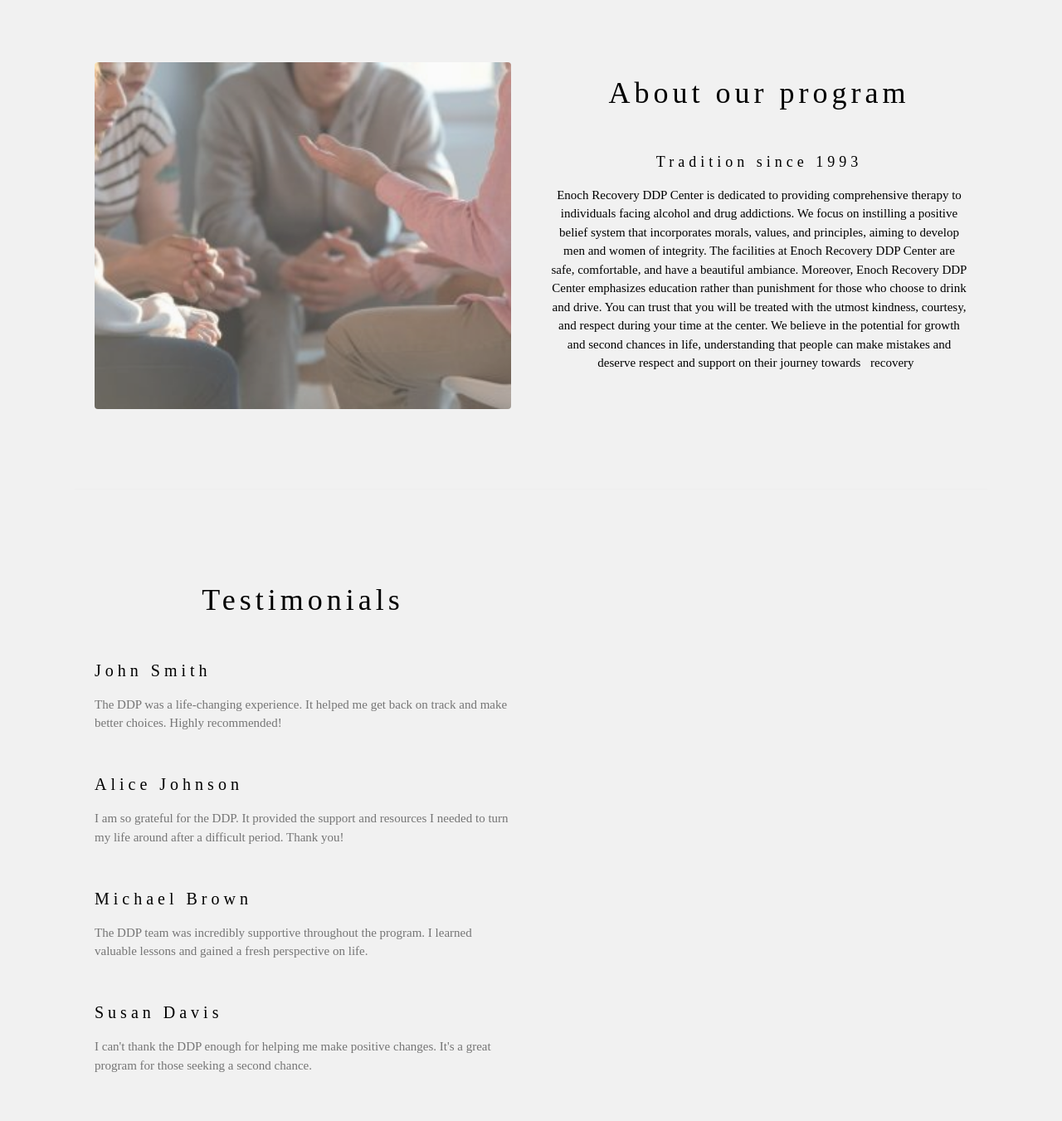
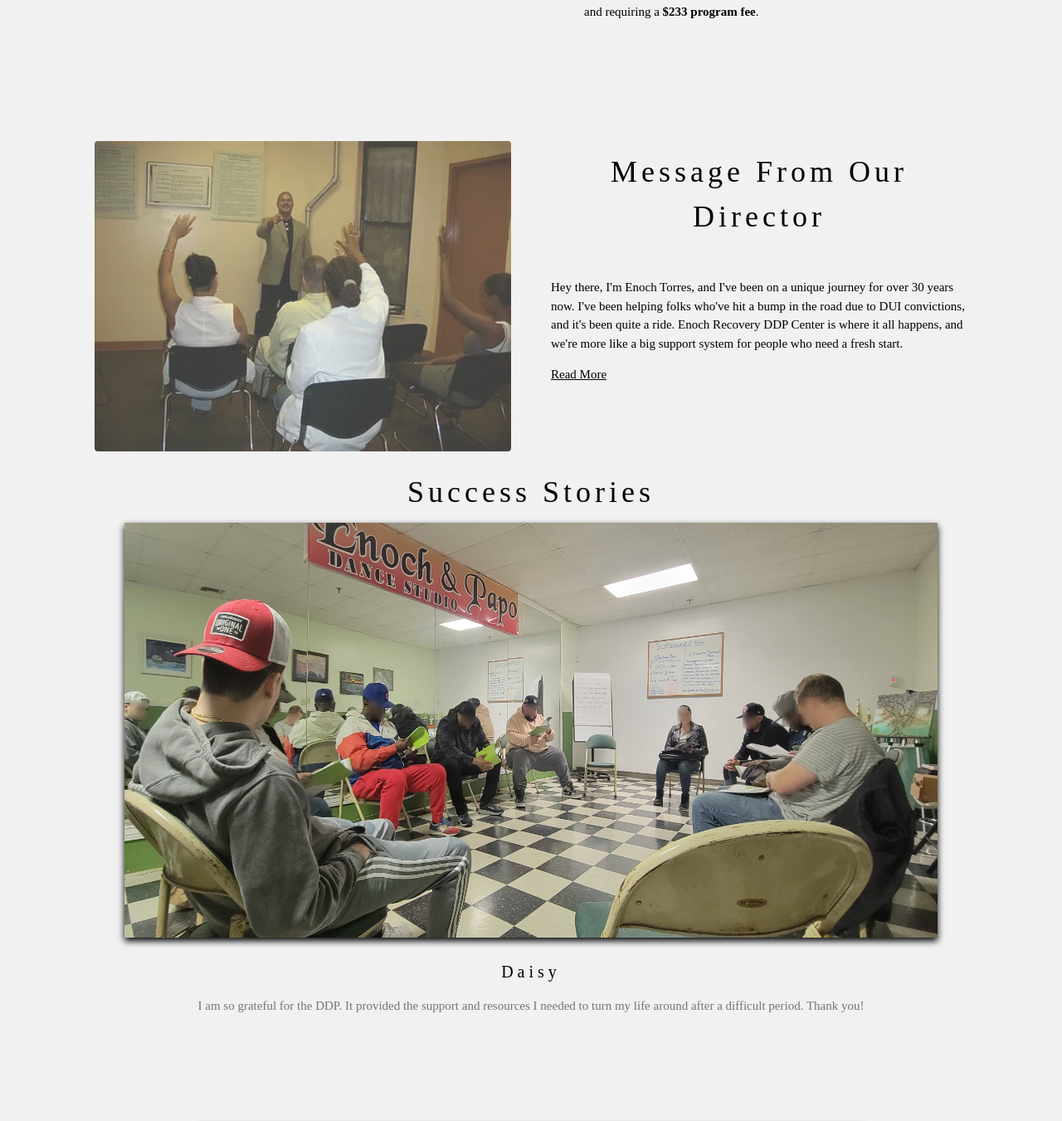
Before and after one commit to CruzPy/Enoch_Recovery, a Django app: page / in a window 1280 px wide. Shown: the part 561-1912 px from the top of the page at 83% size. Run offline with Django 4.2, Linux system fonts and the light colour scheme.

Commit message:
Added cycling images Finalized form Submittal page updated Video finalized Faces blurred

```diff
--- a/EnochRecoveryApp/static/css/index.css
+++ b/EnochRecoveryApp/static/css/index.css
@@ -10,7 +10,7 @@ h3,
 h4,
 h5,
 h6 {
-    font-family: "Playfair Display";
+    font-family: 'Times New Roman', serif;
     letter-spacing: 5px;
 }
 
@@ -76,23 +76,60 @@ button:hover {
     background-color: #04AA6D;
 }
 
-/* Apply basic styles to the video container */
+/* CSS to make images the same size */
+.mySlides img {
+    width: 400px;
+    height: 250px;
+    /* Adjust the height as needed */
+}
+
+/* Hide all slides by default */
+.mySlides {
+    display: none;
+}
+
+/* Additional CSS styles for animation */
+.fadeIn {
+    animation: fadeIn 1s ease-in-out;
+}
+
+@keyframes fadeIn {
+    from {
+        opacity: 0;
+    }
+
+    to {
+        opacity: 1;
+    }
+}
+
 .video-container {
     position: relative;
+    padding-bottom: 56.25%;
+    /* 16:9 aspect ratio (9 / 16 * 100) */
     width: 100%;
-    /* Occupy full width of the screen */
-    height: 70vh;
-    /* Set your desired video height, 70vh takes up 70% of the viewport height */
-    overflow: hidden;
+    /* Occupy full width of the parent container */
+    max-width: 800px;
+    /* Set a maximum width if needed */
+    margin: 0 auto;
+    /* Center the container horizontally */
+    margin-bottom: 50px;
+    margin-top: 100px;
 }
 
-/* Style the video element within the container */
-#video {
+.video-container iframe {
+    position: absolute;
+    top: 0;
+    left: 0;
     width: 100%;
-    /* Occupy full width of the container */
     height: 100%;
-    /* Occupy full height of the container */
-    object-fit: cover;
-    /* Maintain aspect ratio and cover the container */
-    position: absolute;
+    box-shadow: 0 4px 8px 0 rgba(0, 0, 0, 1);
 }
+
+.mySlides img {
+    width: 70%;
+    height: 500px;
+    /* Adjust the height as needed */
+    box-shadow: 0 4px 8px 0 rgba(0, 0, 0, 1);
+    /* You can adjust the values to control the shadow's appearance */
+}
--- a/EnochRecoveryApp/static/js/index.js
+++ b/EnochRecoveryApp/static/js/index.js
@@ -17,7 +17,7 @@ function showTab(n) {
         document.getElementById("nextBtn").innerHTML = "Next";
     }
     //... and run a function that will display the correct step indicator:
-    fixStepIndicator(n)
+    fixStepIndicator(n);
 }
 
 function nextPrev(n) {
@@ -71,26 +71,149 @@ function fixStepIndicator(n) {
     x[n].className += " active";
 }
 
-// This function will set the default date to today and the default time to the next hour
+// Modify the function to populate time slots based on the schedule
 function setDefaultDateTime() {
-    var today = new Date();
     var dateInput = document.getElementById("date");
     var timeSelect = document.getElementById("time");
 
-    // Set the date input value to today's date
-    dateInput.value = today.toISOString().slice(0, 10);
+    // Check if a date is selected
+    if (dateInput.value) {
+        var selectedDate = new Date(dateInput.value);
+        var selectedDayOfWeek = selectedDate.getDay();
 
-    // Calculate the next hour
-    var nextHour = today.getHours() + 1;
-    if (nextHour > 17) { // Check if it's past 5 PM, then set to 9 AM next day
-        nextHour = 9;
-        dateInput.value = new Date(today.getTime() + 24 * 60 * 60 * 1000).toISOString().slice(0, 10); // Increment the date by one day
+        var timeSlots = {
+            0: ["5:30 PM", "6:00 PM", "6:30 PM"],
+            1: ["5:30 PM", "6:00 PM", "6:30 PM"],
+            2: ["5:30 PM", "6:00 PM", "6:30 PM"],
+            5: ["10:00 AM", "10:30 AM", "11:00 AM", "11:30 AM"],
+            6: ["2:30 PM", "3:00 PM", "3:30 PM"],
+        };
+
+        // Remove existing time options
+        timeSelect.innerHTML = "";
+
+        // Add the available time slots for the selected day
+        if (timeSlots[selectedDayOfWeek]) {
+            timeSlots[selectedDayOfWeek].forEach(function (time) {
+                var option = document.createElement("option");
+                option.value = time;
+                option.textContent = time;
+                timeSelect.appendChild(option);
+            });
+        }
+    } else {
+        // If no date is selected, clear the time options
+        timeSelect.innerHTML = "";
+    }
+}
+
+// Modify the function to set the default date to today when the page is loaded
+function setDefaultDate() {
+    var dateInput = document.getElementById("date");
+
+    var today = new Date();
+    var year = today.getFullYear();
+    var month = today.getMonth() + 1; // Months are 0-indexed, so add 1
+    var day = today.getDate();
+
+    // Format the date as "YYYY-MM-DD"
+    var formattedDate = year + '-' + (month < 10 ? '0' : '') + month + '-' + (day < 10 ? '0' : '') + day;
+
+    dateInput.value = formattedDate;
+}
+
+// Function to validate the date input
+function validateDate() {
+    var dateInput = document.getElementById("date");
+    var today = new Date();
+    var selectedDate = new Date(dateInput.value);
+
+    // Compare the selected date with the current date
+    if (selectedDate < today) {
+        if (selectedDate.toDateString() !== today.toDateString()) {
+            alert("Please select a date in the future.");
+            dateInput.value = ""; // Clear the date input
+        }
+    }
+}
+
+var slideIndex = 0;
+showSlides();
+
+function showSlides() {
+    var i;
+    var slides = document.getElementsByClassName("mySlides");
+    for (i = 0; i < slides.length; i++) {
+        slides[i].style.display = "none";
+    }
+    slideIndex++;
+    if (slideIndex > slides.length) {
+        slideIndex = 1;
+    }
+    slides[slideIndex - 1].style.display = "block";
+    setTimeout(showSlides, 5000); // Change slides every 5 seconds
+}
+
+function plusDivs(n) {
+    slideIndex += n;
+    var slides = document.getElementsByClassName("mySlides");
+    if (slideIndex > slides.length) {
+        slideIndex = 1;
+    }
+    if (slideIndex < 1) {
+        slideIndex = slides.length;
+    }
+    for (var i = 0; i < slides.length; i++) {
+        slides[i].style.display = "none";
+    }
+    slides[slideIndex - 1].style.display = "block";
+}
+
+// Call the function to set the default date when the page is loaded
+setDefaultDate();
+
+// Call the function to populate time slots based on the selected date
+setDefaultDateTime();
+
+// Add an event listener to the date input to update time options when the date changes
+document.getElementById("date").addEventListener("change", setDefaultDateTime);
+
+
+// Add an event listener to the date input to validate the date
+document.getElementById("date").addEventListener("change", validateDate);
+
+var shortText = document.getElementById('short-text');
+var fullText = document.getElementById('full-text');
+var msg = document.getElementById('msg');
+var readMoreLink = document.getElementById('read-more-link');
+var isExpanded = false;
+
+function toggleText() {
+    if (isExpanded) {
+        shortText.style.display = 'block';
+        msg.style.display = 'block'; // Show the "Message From Our Director" text
+        fullText.style.display = 'none';
+        readMoreLink.innerText = 'Read More';
+        isExpanded = false;
+    } else {
+        shortText.style.display = 'none';
+        fullText.style.display = 'block';
+        readMoreLink.innerText = 'Read Less';
+        msg.style.display = 'none'; // Hide the "Message From Our Director" text
+        isExpanded = true;
+    }
+}
+
+var videoContainer = document.getElementById('video-container');
+var iframe = videoContainer.querySelector('iframe');
+
+// Listen for a click event to expand the video
+videoContainer.addEventListener('click', function () {
+    if (iframe.src === '') {
+        // Load the video when clicked for the first time
+        iframe.src = 'https://drive.google.com/file/d/1A-pwWvWQlDmdfSzftqMuhB8KWUnu_rgk/preview';
     }
 
-    // Set the selected option in the time select element
-    var nextHourOption = timeSelect.querySelector('option[value="' + ('0' + nextHour).slice(-2) + ':00' + '"]');
-    nextHourOption.selected = true;
-}
-
-// Call the function to set the default values
-setDefaultDateTime();
+    // Expand the video to full size
+    videoContainer.style.width = '100%';
+});
--- a/EnochRecoveryApp/templates/index.html
+++ b/EnochRecoveryApp/templates/index.html
@@ -1,4 +1,3 @@
-
 {% extends "layout.html" %}
 {% block content %}
 {% load static %}
@@ -8,117 +7,176 @@
 <head>
   <link href="https://fonts.googleapis.com/css?family=Raleway" rel="stylesheet">
   <link href="{% static "css/index.css" %}" rel="stylesheet">
-
 </head>
 <body>
 <!-- Page content -->
-<div class="w3-content" style="max-width:1100px">
-  <div class="video-container">
-    <iframe id="video" src="https://drive.google.com/file/d/16h9mHOCBZ5yRbLEJLu0-mJ30w0WFKVUj/preview" frameborder="0" allow="autoplay" allowfullscreen controls autoplay></iframe>
-  </div>
+<div class="w3-content fadeIn" style="max-width:1100px">
+
   <!-- About Section -->
-  <div class="w3-row w3-padding-64" id="about">
+  <div class="w3-row w3-padding-64 fadeIn" id="about">
     <div class="w3-col m6 w3-padding-large w3-hide-small">
       <img src="{% static 'images/group.jpg' %}" class="w3-round w3-image w3-opacity-min" alt="Class" width="600" height="750">
     </div>
+    <div class="w3-col m6 w3-padding-large">
+      <h1 class="w3-center">Welcome to Enoch Recovery DDP Center</h1><br>
+      <p class="w3-center">Our Impaired Driver Program (IDP), also known as the Drinking Driver Program (DDP), is dedicated to helping individuals on their journey to recovery from alcohol and drug-related issues. We provide comprehensive therapy and support to empower you to make positive changes and build a better future.</p>
+      <p>To participate in our IDP program, you'll need to follow these steps:</p>
+      <ul>
+        <li>In order to qualify for the IDP, also known as the Drinking Driver Program (DDP), you need a DUI conviction. After your conviction, you'll receive a letter from DMV indicating your eligibility for the program.</li>
+        <li>Visit your local DMV office and pay a <strong>$75 enrollment fee</strong>. Be sure to inform them that you'll be attending Enoch Recovery DDP Center.</li>
+        <li>DMV will provide you with an instruction sheet about our school and payment process, along with our schedule.</li>
+        <li>The IDP program consists of <strong>seven weekly sessions</strong> each lasting <strong>two hours</strong> and requiring a <strong>$233 program fee</strong>.</li>
+      </ul>
+    </div>
+
+  </div>
+  <hr>
+
+
+
+<!-- Enoch Section -->
+<div class="w3-col m6 w3-padding-large">
+  <img src="{% static 'images/class.jpg' %}" class="w3-round w3-image w3-opacity-min" alt="Class" width="600" height="750">
+</div>
 
 <div class="w3-col m6 w3-padding-large">
-      <h1 class="w3-center">About our program</h1><br>
-      <h5 class="w3-center">Tradition since 1993</h5>
-      <p class="w3-center">Enoch Recovery DDP Center is dedicated to providing comprehensive therapy to individuals facing alcohol and drug addictions. We focus on instilling a positive belief system that incorporates morals, values, and principles, aiming to develop men and women of integrity. The facilities at Enoch Recovery DDP Center are safe, comfortable, and have a beautiful ambiance. Moreover, Enoch Recovery DDP Center emphasizes education rather than punishment for those who choose to drink and drive. You can trust that you will be treated with the utmost kindness, courtesy, and respect during your time at the center. We believe in the potential for growth and second chances in life, understanding that people can make mistakes and deserve respect and support on their journey towards <span class="w3-tag w3-light-grey">recovery</span></p>
+  <h1 class="w3-center" id="msg">Message From Our Director</h1><br>
+  <div class="w3-text-container">
+    <div class="w3-text-content" id="short-text">
+      <p>
+        Hey there, I'm Enoch Torres, and I've been on a unique journey for over 30 years now. I've been helping folks who've hit a bump in the road due to DUI convictions, and it's been quite a ride. Enoch Recovery DDP Center is where it all happens, and we're more like a big support system for people who need a fresh start.
+      </p>
+    </div>
+    <div class="w3-text-expander" id="full-text" style="display: none;">
+      <p>
+        Hey there, I'm Enoch Torres, and I've been on a unique journey for over 30 years now. I've been helping folks who've hit a bump in the road due to DUI convictions, and it's been quite a ride. Enoch Recovery DDP Center is where it all happens, and we're more like a big support system for people who need a fresh start.
+
+        <br><br>
+        I've seen so many people transform their lives with our Impaired Driver Program (IDP), which is also known as the Drinking Driver Program (DDP). The name might be new, but the aim remains the same. It's inspiring to see lives take a turn for the better.
+        <br><br>
+        Our place is all about hope, understanding, and second chances. We know life can throw you a curveball, and that's where we step in.
+        <br><br>
+        So, if you've got a DUI conviction in your rearview mirror, don't let it steer your life. Hop on the path to recovery and take control. Just scroll down to the bottom of this page, fill out the form below to reserve your spot for your free orientaion. This is where we will teach you about our Impaired Driver Program (or Drinking Driver Program, whichever you prefer). You've got the power to get back on track and drive toward a brighter future.
+        <br><br>
+        Enoch Recovery DDP Center is here to guide you, educate you, and hand you the keys to your future. Don't wait; start your journey to a better tomorrow today.
+        <br><br>
+        Catch you on the flip side,
+        <br>
+        Enoch Torres<br>
+        Founder and Owner, Enoch Recovery DDP Center
+      </p>
+    </div>
+    <a href="javascript:void(0);" id="read-more-link" onclick="toggleText()">Read More</a>
   </div>
 </div>
 
-  <hr>
+<br>
 
 <!-- Testimonials Section -->
-<div class="w3-row w3-padding-64" id="testimonials">
-  <div class="w3-col l6 w3-padding-large">
-    <h1 class="w3-center">Testimonials</h1><br>
-    <h4>John Smith</h4>
-    <p class="w3-text-grey">The DDP was a life-changing experience. It helped me get back on track and make better choices. Highly recommended!</p><br>
+<div class="w3-row w3-padding-64 fadeIn" id="testimonials">
+  <h1 class="w3-center">Success Stories</h1>
 
-    <h4>Alice Johnson</h4>
-    <p class="w3-text-grey">I am so grateful for the DDP. It provided the support and resources I needed to turn my life around after a difficult period. Thank you!</p><br>
-
-    <h4>Michael Brown</h4>
-    <p class="w3-text-grey">The DDP team was incredibly supportive throughout the program. I learned valuable lessons and gained a fresh perspective on life.</p><br>
-
-    <h4>Susan Davis</h4>
-    <p class="w3-text-grey">I can't thank the DDP enough for helping me make positive changes. It's a great program for those seeking a second chance.</p><br>
-
-    <h4>Robert Clark</h4>
-    <p class="w3-text-grey">The DDP is a beacon of hope for anyone looking to move past their mistakes and build a better future. I'm proof that it works!</p>
+  <div class="w3-content w3-display-container">
+    <!-- Testimonial 1 -->
+    <div class="mySlides">
+      <img src="{% static 'images/t1.jpg' %}" alt="Testimonial 1" style="width:100%">
+      <div class="w3-center w3-padding-16">
+        <h4>Chino</h4>
+        <p class="w3-text-grey">The DDP was a life-changing experience. It helped me get back on track and make better choices. Highly recommended!</p>
       </div>
     </div>
 
+    <!-- Testimonial 2 -->
+    <div class="mySlides">
+      <img src="{% static 'images/t2.jpg' %}" alt="Testimonial 2" style="width:100%">
+      <div class="w3-center w3-padding-16">
+        <h4>Daisy</h4>
+        <p class="w3-text-grey">I am so grateful for the DDP. It provided the support and resources I needed to turn my life around after a difficult period. Thank you!</p>
+      </div>
+    </div>
 
-<div class="w3-col l6 w3-padding-large">
-    <img src="{% static 'images/class.jpg' %}" class="w3-round w3-image w3-opacity-min" alt="Class" width="600" height="750">
+    <!-- Testimonial 3 -->
+    <div class="mySlides">
+      <img src="{% static 'images/t3.jpg' %}" alt="Testimonial 3" style="width:100%">
+      <div class="w3-center w3-padding-16">
+        <h4>Chris</h4>
+        <p class="w3-text-grey">Enrolling in the DDP program at Enoch Recovery was a turning point in my life. The program's supportive environment and dedicated staff helped me make positive changes and build a brighter future.</p>
+      </div>
+    </div>
+
+  <div class="video-container">
+  <!-- Place your video iframe here -->
+  <iframe src="https://drive.google.com/file/d/1A-pwWvWQlDmdfSzftqMuhB8KWUnu_rgk/preview" frameborder="0" allow="autoplay" allowfullscreen></iframe>
+</div>
 </div>
 
 <!-- Contact Section -->
-<div class="w3-row w3-padding-64" id="contact">
+<div class="w3-row fadeIn"  id="contact">
 <h1>Contact Us</h1>
+<h4>Please fill out the form below or call us directly to schedule a <strong>free</strong> orientation</h4>
+
+
+
+<div class="w3-row fadeIn">
+    <div class="w3-col m6 w3-padding-large w3-hide-small">
+      <h5>Cell: <b>(917) 635-2875</b></h5>
+      <h5>Email: <b>justint140@hotmail.com</b></h5>
+    </div>
+    <div class="w3-col m6 w3-padding-large w3-hide-small">
+      <h5>Orientation Hours: </h5><p><b>Mon, Tues, Wed: 5:30pm - 6:30pm <br>Sat: 10am - 12pm <br>Sun: 2:30pm - 3:30pm</b></p>
+    </div>
+
+  </div>
+</div>
+<div class="w3-row w3-padding-64 fadeIn">
   <div class="w3-col m6 w3-padding-large w3-hide-small">
     <iframe class="w3-round w3-image w3-opacity-min" src="https://www.google.com/maps/embed?pb=!1m18!1m12!1m3!1d3015.5782701820253!2d-73.86897192331467!3d40.90306502589565!2m3!1f0!2f0!3f0!3m2!1i1024!2i768!4f13.1!3m3!1m2!1s0x89c2f2e7706c9473%3A0x46c5e01bebded1ad!2sEnoch%20Recovery%20DDP%20Center!5e0!3m2!1sen!2sus!4v1698948003324!5m2!1sen!2sus" width="600" height="450" style="border:0;" allowfullscreen="" loading="lazy" referrerpolicy="no-referrer-when-downgrade"></iframe>
+    <div id="info">
+      <h3><u>Yonkers, NY</u></h3>
+      <p>957 McLean Ave, Yonkers, NY 10704 Suite 102</p>
+    </div>
   </div>
 
   <div class="w3-col m6 w3-padding-large w3-hide-small">
+    <iframe class="w3-round w3-image w3-opacity-min" src="https://www.google.com/maps/embed?pb=!1m18!1m12!1m3!1d1510.1544692547584!2d-73.94598731883863!3d40.79920447562772!2m3!1f0!2f0!3f0!3m2!1i1024!2i768!4f13.1!3m3!1m2!1s0x89c2f60f81cf0aef%3A0xf6cf32c7969f7ffc!2s55%20E%20115th%20St%2C%20New%20York%2C%20NY%2010029!5e0!3m2!1sen!2sus!4v1699402292083!5m2!1sen!2sus" width="600" height="450" style="border:0;" allowfullscreen="" loading="lazy" referrerpolicy="no-referrer-when-downgrade"></iframe>
     <div id="info">
-      <p>Contact us: <b>(917) 635-2875</b></p>
-      <p>Hours: <b>Mon & Wed: 5:30am - 8pm, Sat: 9:30am - 11am</b></p>
-      <p>Closed on <b>Tue, Thu, Fri & Sun</b></p>
+      <h3><u>New York, NY</u></h3>
+      <p>55 E 115th St, New York, NY 10029 Level-C</p>
+    </div>
+
   </div>
 </div>
-</div>
-
-
-
-<br>
-
 <!-- Multistep Contact Form -->
 <form class="w3-input w3-padding-16" id="regForm" action="/submitted/" method='POST'>
 {% csrf_token %} <!-- Include the CSRF token for security -->
-  <h1>Schedule a meeting:</h1>
-  <!-- One "tab" for each step in the form: -->
+<h3 class="w3-center">Schedule an orientation</h3>
 <div class="tab">
+  <h5 class="w3-left">When can you meet us for your <b>free</b> orientation?</h5>
   <input class="w3-input w3-padding-16" type="date" id="date" name="date">
   <select class="w3-input w3-padding-16" id="time" name="time" required>
-        <option value="09:00">09:00 AM</option>
-        <option value="10:00">10:00 AM</option>
-        <option value="11:00">11:00 AM</option>
-        <option value="12:00">12:00 PM</option>
-        <option value="13:00">01:00 PM</option>
-        <option value="14:00">02:00 PM</option>
-        <option value="15:00">03:00 PM</option>
-        <option value="16:00">04:00 PM</option>
-        <option value="17:00">05:00 PM</option>
+    <!-- Time options will be dynamically populated based on the selected date -->
   </select>
-    </p>
+
 </div>
 
 <div class="tab">
+  <h5 class="w3-left">Which location is best for you?</h5>
+  <select class="w3-input w3-padding-16" id="location" name="location">
+      <option value="957 McLean Ave, Yonkers, NY 10704 Suite 102">957 McLean Ave, Yonkers, NY 10704 Suite 102</option>
+      <option value="55 E 115th St, New York, NY 10029 Level-C">55 E 115th St, New York, NY 10029 Level-C</option>
+  </select>
+</div>
+
+  <!-- One "tab" for each step in the form: -->
+<div class="tab">
   <p><input placeholder="First name..." oninput="this.className = ''" name="fname"></p>
   <p><input placeholder="Last name..." oninput="this.className = ''" name="lname"></p>
-  </div>
-
-  <div class="tab">
   <p><input placeholder="E-mail..." oninput="this.className = ''" name="email"></p>
   <p><input placeholder="Phone..." oninput="this.className = ''" name="phone"></p>
-  </div>
-
-  <div class="tab">
-    <p>
-    <h5><label for="reason" class="w3-input w3-padding-16">Please choose which of these best relate to your inquiry</label></h5>
-    <select class="w3-select w3-padding-16" id="choice" name="choice" required>
-        <option value="1">Alcohol/ Drug Addictions</option>
-        <option value="2">Dwi Convictions</option>
-        <option value="3">DWI/DWAI</option>
-    </select>
+    <p class="w3-left">
+    By submitting this form, you agree that Enoch Recovery DDP Center may contact you via your provided phone number (call/text) or email to provide information related to the IDP/DDP program and other relevant services.
     </p>
 </div>
-
 <div style="text-align:center;margin-top:40px;">
   <button type="button" id="prevBtn" onclick="nextPrev(-1)">Previous</button>
   <button type="button" id="nextBtn" onclick="nextPrev(1)">Next</button>
@@ -126,7 +184,6 @@
 
   <!-- Circles which indicates the steps of the form: -->
   <div style="text-align:center;margin-top:40px;">
-    <span class="step"></span>
     <span class="step"></span>
     <span class="step"></span>
     <span class="step"></span>
--- a/EnochRecoveryApp/templates/layout.html
+++ b/EnochRecoveryApp/templates/layout.html
@@ -12,7 +12,7 @@
 <!-- Navbar (sit on top) -->
 <div class="w3-top">
   <div class="w3-bar w3-white w3-padding w3-card" style="letter-spacing:4px;">
-    <a href="#home" class="w3-bar-item w3-button">Enoch Recovery DDP</a>
+    <a href="{{ index.html }}" class="w3-bar-item w3-button">Enoch Recovery DDP</a>
     <!-- Right-sided navbar links. Hide them on small screens -->
     <div class="w3-right w3-hide-small">
       <a href="#about" class="w3-bar-item w3-button">About</a>
--- a/EnochRecoveryApp/templates/submitted.html
+++ b/EnochRecoveryApp/templates/submitted.html
@@ -8,11 +8,7 @@
 <body>
     <div class="w3-row w3-padding-64">
         <h1>Thank You {{ first_name }} {{ last_name }},</h1>
-        <p>We look foward to meeting you on <b>{{ date }}</b> at <b>{{ time }}</b></p>
-        <p>here is a summary of your info<p>
-            <p>Email: {{ email }}<p>
-            <p>Phone: {{ phone }}<p>
-            <p>Problem: {{ choice }}<p>
+        <p>We look foward to meeting you on <b>{{ date }}</b> at <b>{{ time }}</b> at <b>{{location}}</b></p>
     </div>
 </body>
 </html>
--- a/EnochRecoveryApp/views.py
+++ b/EnochRecoveryApp/views.py
@@ -1,29 +1,31 @@
 from django.shortcuts import render, redirect
+
 
 # Create your views here.
 def home(request):
-    return render(request, 'index.html')
+    return render(request, "index.html")
+
 
 def submitted(request):
-    if request.method == 'POST':
-        first_name = request.POST.get('fname')
-        last_name = request.POST.get('lname')
-        email = request.POST.get('email')
-        phone = request.POST.get('phone')
-        date = request.POST.get('date')
-        time = request.POST.get('time')
-        choice = request.POST.get('choice')
+    if request.method == "POST":
+        first_name = request.POST.get("fname")
+        last_name = request.POST.get("lname")
+        email = request.POST.get("email")
+        phone = request.POST.get("phone")
+        date = request.POST.get("date")
+        time = request.POST.get("time")
+        location = request.POST.get("location")
 
         context = {
-            'first_name': first_name,
-            'last_name': last_name,
-            'email': email,
-            'phone': phone,
-            'date': date,
-            'time': time,
-            'choice' : choice,
+            "first_name": first_name,
+            "last_name": last_name,
+            "email": email,
+            "phone": phone,
+            "date": date,
+            "time": time,
+            "location": location,
         }
-        return render(request, 'submitted.html', context)
+        return render(request, "submitted.html", context)
 
     else:
-        return redirect('home')  # Redirect to the home view if it's not a POST request
+        return redirect("home")  # Redirect to the home view if it's not a POST request
```
Also changed, not shown: EnochRecoveryApp/static/images/t1.jpg (added), EnochRecoveryApp/static/images/t2.jpg (added), EnochRecoveryApp/static/images/t3.jpg (added). Lines whose indentation alone changed are shown as unchanged.
